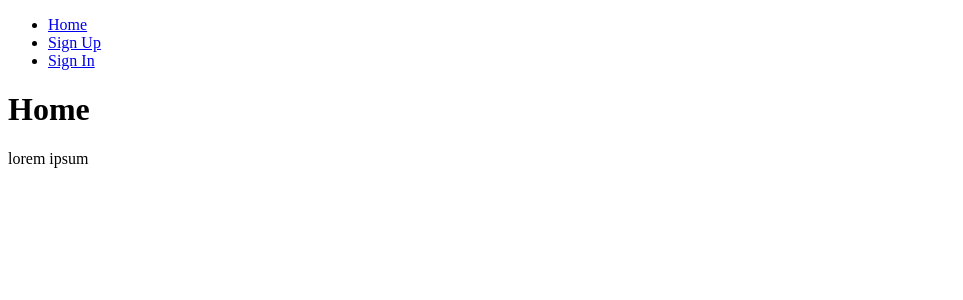
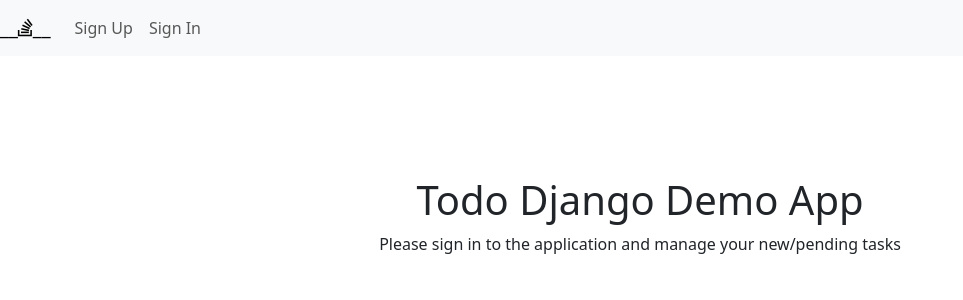
Before and after one commit to SteelTitansax/djangoCRUD, a Django app: page / in a window 1280 px wide. Shown: the top 300 px of the page, without its empty margins (0-963 px from the left). Run offline with Django 5.2, Linux system fonts and the light colour scheme.

Commit message:
initial layout

```diff
--- a/tasks/templates/base.html
+++ b/tasks/templates/base.html
@@ -2,28 +2,44 @@
 <html lang="en">
 <head>
     <meta charset="UTF-8">
-    <title>Django CRUD application</title>
+    <link href="https://cdn.jsdelivr.net/npm/bootstrap@5.3.3/dist/css/bootstrap.min.css" rel="stylesheet" integrity="sha384-QWTKZyjpPEjISv5WaRU9OFeRpok6YctnYmDr5pNlyT2bRjXh0JMhjY6hW+ALEwIH" crossorigin="anonymous">
+    <link rel="stylesheet" href="https://cdnjs.cloudflare.com/ajax/libs/font-awesome/6.5.2/css/all.min.css" integrity="sha512-SnH5WK+bZxgPHs44uWIX+LLJAJ9/2PkPKZ5QiAj6Ta86w+fsb2TkcmfRyVX3pBnMFcV7oQPJkl9QevSCWr3W6A==" crossorigin="anonymous" referrerpolicy="no-referrer" />
+    <title> To-Do App</title>
 </head>
 <body>
+    <nav class="navbar navbar-expand-lg navbar-light bg-light ml-2">
 
-    <nav>
-        <ul>
-            <li><a href="/">Home</a></li>
+        <div class="ml-2">
+            <a class="navbar-brand " href="/">__<i class="fa-brands fa-stack-overflow"></i>__</a>
+        </div>
+
+        <button class="navbar-toggler" type="button" data-toggle="collapse" data-target="#navbarNav" aria-controls="navbarNav" aria-expanded="false" aria-label="Toggle navigation">
+          <span class="navbar-toggler-icon"></span>
+        </button>
+
+        <div class="collapse navbar-collapse" id="navbarNav">
+          <ul class="navbar-nav">
+
             {% if user.is_authenticated %}
-            <li><a href="/tasks">Tasks</a></li>
-            <li><a href="/tasks/create">Create Task</a></li>
 
-            <li><a href="/logout">Log Out</a></li>
+            <li class="nav-item" ><a class="nav-link" href="/tasks">Tasks</a></li>
+
+            <li class="nav-item" ><a class="nav-link" href="/tasks/create">Create Task</a></li>
+
+            <li class="nav-item" ><a class="nav-link" href="/logout">Log Out</a></li>
 
             {% else %}
-            <li><a href="/signup">Sign Up</a></li>
-            <li><a href="/signin">Sign In</a></li>
+
+            <li class="nav-item" ><a class="nav-link" href="/signup">Sign Up</a></li>
+
+            <li class="nav-item" ><a class="nav-link" href="/signin">Sign In</a></li>
+
             {% endif %}
 
-        </ul>
+            </ul>
+        </div>
 
     </nav>
-
 
     {% block content %}
     {% endblock %}
--- a/tasks/templates/home.html
+++ b/tasks/templates/home.html
@@ -1,7 +1,10 @@
 {% extends 'base.html' %}
 
 {% block content %}
-    <h1>Home</h1>
-    <p>lorem ipsum </p>
+    <div class="text-center" >
+        <br/><br/><br/><br/><br/>
+        <h1>Todo Django Demo App</h1>
+        <p>Please sign in to the application and manage your new/pending tasks</p>
+    </div>
 
 {% endblock %}
```
Also changed, not shown: tasks/templates/signin.html (+13 -7 lines), db.sqlite3.
